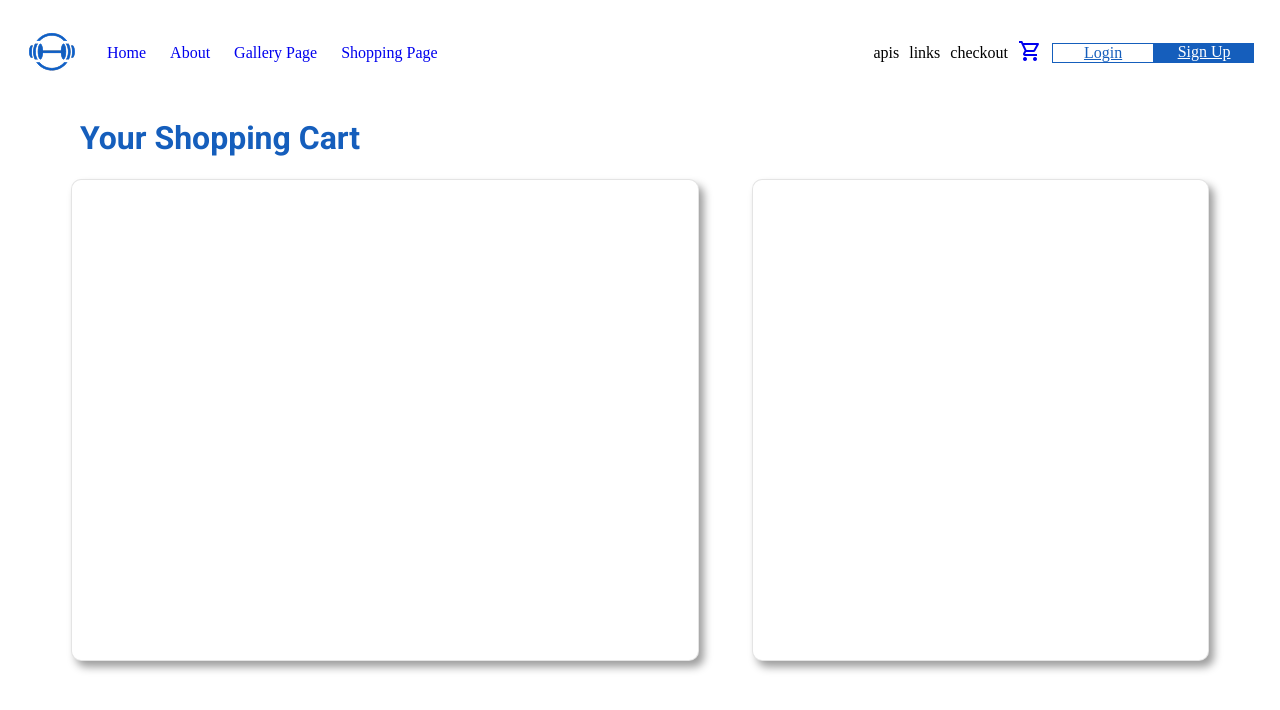
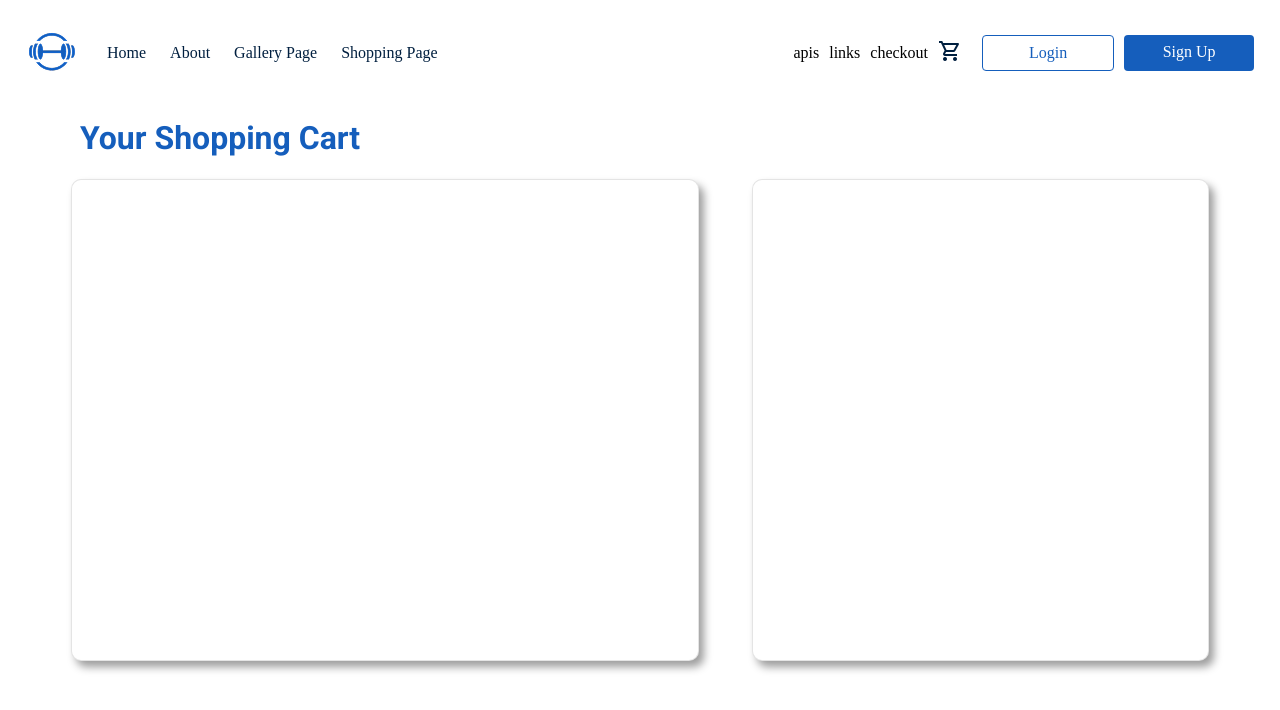
Before and after one commit to kamjohn777/WGU-web-project, a website: page Frontend/public/html/cartPage.html in a window 1280 px wide. Drawn offline with nearby package versions, Linux system fonts and the light colour scheme.

Commit message:
worked on applying styles for header to the cartPage

```diff
--- a/Frontend/public/css/cartPage.css
+++ b/Frontend/public/css/cartPage.css
@@ -34,3 +34,10 @@
     border-radius: 10px;
     border: #0000001b 1px solid;
 }
+
+header .cta-buttons a {
+    margin-left: 10px;
+    padding: 8px 15px;
+    border-radius: 4px;
+    text-decoration: none;
+}
--- a/Frontend/public/css/header.css
+++ b/Frontend/public/css/header.css
@@ -1,4 +1,4 @@
-@import url(../css/variables.css);
+@import url(./variables.css);
 @import url("https://fonts.googleapis.com/css2?family=Roboto:ital,wght@0,100..900;1,100..900&display=swap");
 @import url("https://fonts.googleapis.com/css2?family=Roboto:ital,wght@0,100..900;1,100..900&family=Rock+Salt&display=swap");
 
@@ -24,7 +24,7 @@
 header .header-logo-link-wrap  nav a {
     margin-left: 20px;
     text-decoration: none;
-    color: var(nourish-navy);
+    color: var(--nourish-navy);
 }
 
 .header-logo-link-wrap {
@@ -65,5 +65,5 @@ header .cta-buttons a.signup{
 }
 
 .material-symbols-outlined {
-  color: var(noursish-navy);
+  color: var(--nourish-navy);
 }
--- a/Frontend/public/html/cartPage.html
+++ b/Frontend/public/html/cartPage.html
@@ -5,6 +5,7 @@
     <meta name="viewport" content="width=device-width, initial-scale=1.0">
     <link rel="stylesheet" href="../css/cartPage.css">
     <link rel="stylesheet" href="../css/header.css">
+    <link rel="stylesheet" href="https://fonts.googleapis.com/css2?family=Material+Symbols+Outlined:opsz,wght,FILL,GRAD@20..48,100..700,0..1,-50..200&icon_names=shopping_cart">
     <title>Document</title>
 </head>
 <body>
@@ -18,7 +19,7 @@
         </div>
     </div>
 
+    <script src="../javaScript/header.js"></script>
     <script src="../javaScript/cartPage.js"></script>
-    <script src="../javaScript/header.js"></script>
 </body>
 </html>
```
